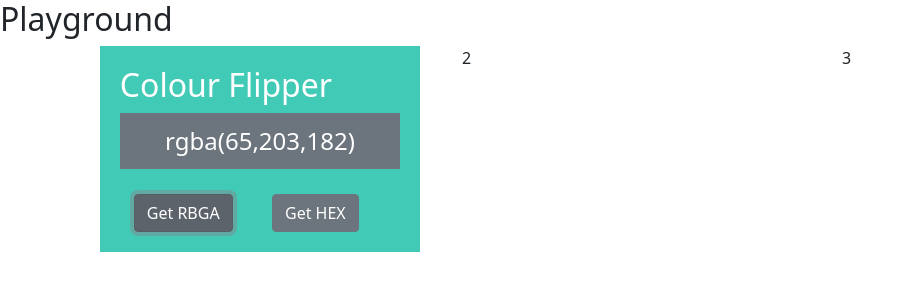
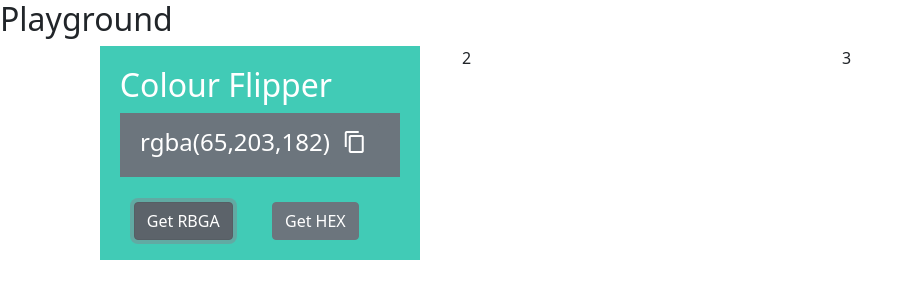
Before and after one commit to xScottishKrissx/playground, a React (Create React App) app: page / in a window 1280 px wide. Both pictures are taken after a click on the button "Get RBGA". Shown: the top 300 px of the page, without its empty margins (0-911 px from the left). Built offline with nearby package versions, Linux system fonts and the light colour scheme.

Commit message:
0.3.1 - Colour Picker with Copy to clipboard button

```diff
--- a/public/index.html
+++ b/public/index.html
@@ -3,6 +3,7 @@
   <head>
     <meta charset="utf-8" />
     <link rel="icon" href="%PUBLIC_URL%/favicon.ico" />
+
     <meta name="viewport" content="width=device-width, initial-scale=1" />
     <meta name="theme-color" content="#000000" />
     <meta
@@ -24,6 +25,9 @@
       work correctly both with client-side routing and a non-root public URL.
       Learn how to configure a non-root public URL by running `npm run build`.
     -->
+
+    <link href="https://fonts.googleapis.com/icon?family=Material+Icons" rel="stylesheet">
+
     <title>React App</title>
   </head>
   <body>
--- a/src/App.js
+++ b/src/App.js
@@ -1,5 +1,6 @@
 import logo from './logo.svg';
 import './App.css';
+
 
 // Bootstrap
 import 'bootstrap/dist/css/bootstrap.min.css';
--- a/src/components/colourFlipper/colourFlipper.js
+++ b/src/components/colourFlipper/colourFlipper.js
@@ -42,6 +42,14 @@ export class ColourFlipper extends React.Component{
         return Math.floor((Math.random() * x.length))
     }
 
+
+    //
+    handleCopy(){
+        navigator.clipboard.writeText(this.state.setColour)
+        console.log("Copy")
+    }
+
+
     render(){
         const style = { backgroundColor: this.state.setColour }
         const displayColour = this.state.setColour
@@ -52,9 +60,13 @@ export class ColourFlipper extends React.Component{
                 <h2>Colour Flipper</h2>
                 <div className="colourFlipper__innerContainer" >
                     {displayColour.length > 0 ?
-                        <span className="colourFlipper__displayColour">{displayColour}</span> :
+                        <span className="colourFlipper__displayColour">{displayColour}
+                        <Button variant="secondary" onClick={()=>this.handleCopy()}><span class="material-icons">content_copy</span></Button>
+
+                        </span> :
                         <span className="colourFlipper__displayColour"> ...</span>
                     }
+
 
 
 
@@ -66,9 +78,11 @@ export class ColourFlipper extends React.Component{
                     <Row>
                         <Col xs={6}><Button variant="secondary" onClick={()=>this.handleClick()}>Get RBGA</Button></Col>
                         <Col xs={6}><Button variant="secondary" onClick={()=>this.getHex()}>Get HEX</Button></Col>
+
                     </Row>
+                </div>
 
-                </div>
+
 
             </div>
         )
```
Also changed, not shown: 1 other file (tests, documents, lock files or other folders).
